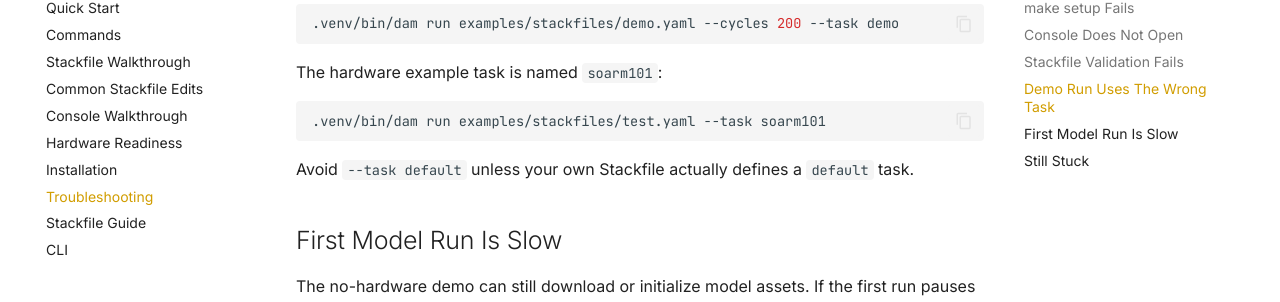
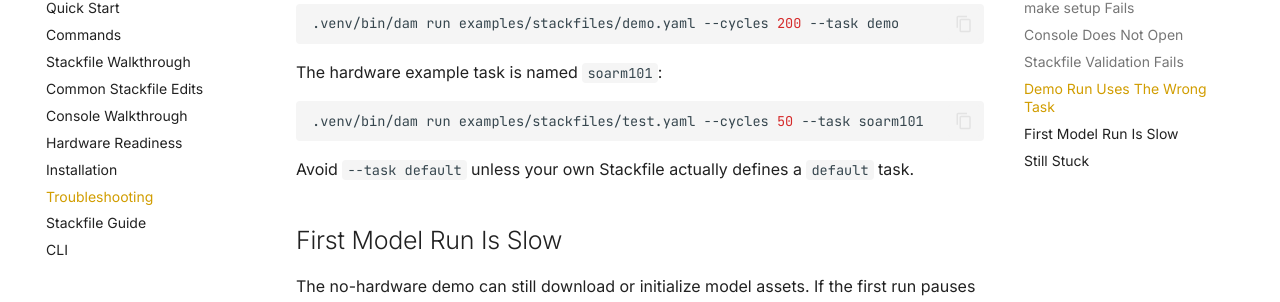
Before and after one commit to ez945y/DAM, an MkDocs documentation site: the page built from docs/getting-started/troubleshooting.md, in a window 1280 px wide and 900 px high, scrolled down 1451 px. Shown: the part 148-450 px from the top of the window. Built offline with MkDocs 1.6.1 and Material for MkDocs 9.7.7, drawn with Linux system fonts in a browser that asks for light colours; comment, search, counter and statistics services are not loaded.

Commit message:
feat: guard bounded hardware examples

````diff
--- a/docs/getting-started/troubleshooting.md
+++ b/docs/getting-started/troubleshooting.md
@@ -43,7 +43,7 @@ The demo Stackfile task is named `demo`:
 The hardware example task is named `soarm101`:
 
 ```bash
-.venv/bin/dam run examples/stackfiles/test.yaml --task soarm101
+.venv/bin/dam run examples/stackfiles/test.yaml --cycles 50 --task soarm101
 ```
 
 Avoid `--task default` unless your own Stackfile actually defines a `default` task.
--- a/harness/docs/check_docs.py
+++ b/harness/docs/check_docs.py
@@ -31,6 +31,9 @@ FORBIDDEN_PATTERNS = {
     r"Deterministic Safety": "Avoid deterministic safety claims in research-grade docs.",
     r"確定性安全": "Avoid deterministic safety claims in research-grade docs.",
     r"production deployment": "Prefer supervised hardware deployment in research-grade docs.",
+    r"dam run examples/stackfiles/test\.yaml(?!.*--cycles)": (
+        "Use a bounded --cycles value for hardware-oriented run examples."
+    ),
 }
 
 LEARNER_STACKFILE_FILES = {
````
Also changed, not shown: 1 other file.
